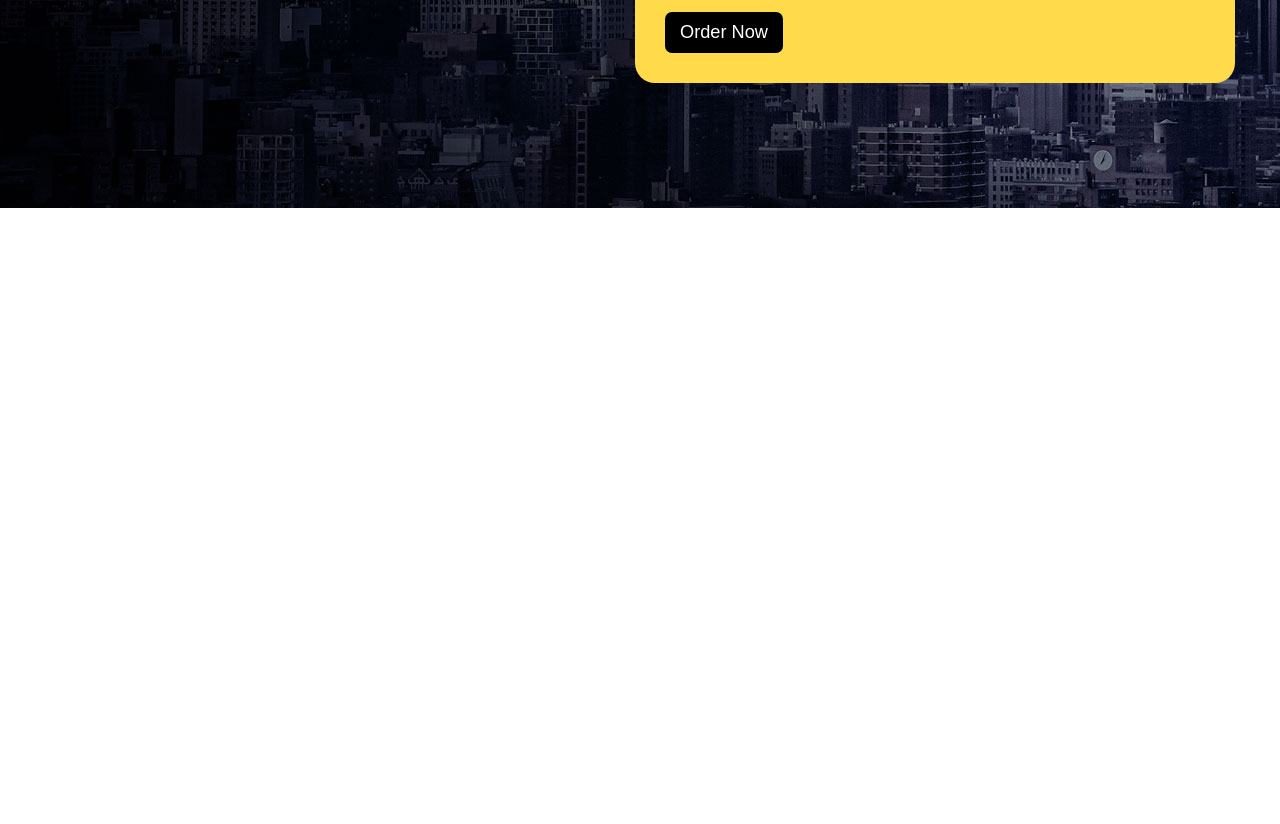
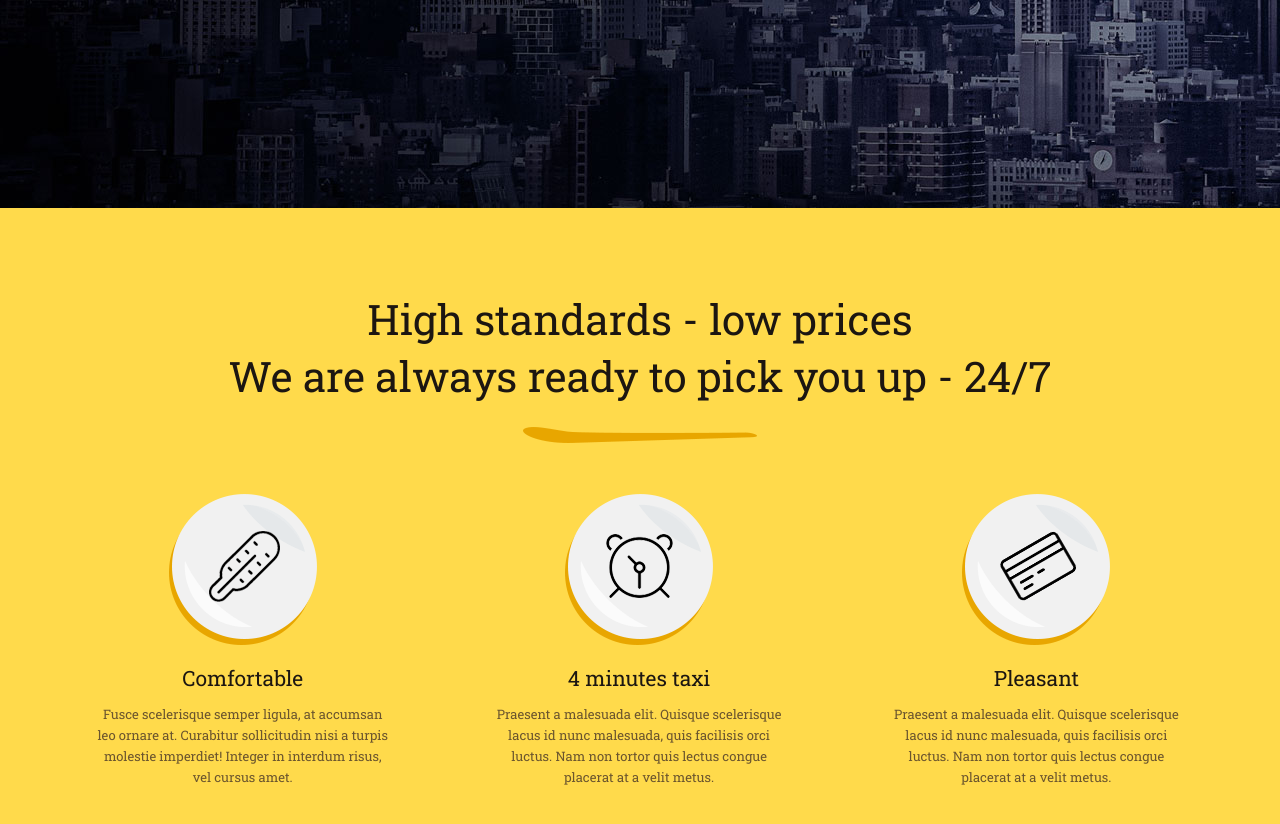
Before and after one commit to gokhanimen/taxi-landing-page, a plain HTML site: page index.html in a window 1280 px wide. Shown: the part 592-1416 px from the top of the page. Before the commit the page ends 800 px from the top, so only its background shows below. Drawn offline with Linux system fonts and the light colour scheme.

Commit message:
Standarts Area has been created and Header Area edited.

```diff
--- a/css/style.css
+++ b/css/style.css
@@ -6,11 +6,13 @@
     box-sizing: border-box;
 }
 
+html {
+    scroll-behavior: smooth;
+}
+
 body {
     font-family: 'Roboto Slab', serif;
     font-weight: normal;
-    background-image: url(./../img/home_taxi_header.jpg);
-    background-repeat: no-repeat;
 }
 
 .container {
@@ -27,6 +29,9 @@ body {
     height: 100px;
     line-height: 100px;
     width: 100%;
+    position: fixed;
+    top: 0;
+    background: rgba(0, 0, 0, .6);
 }
 
 .content {
@@ -71,10 +76,13 @@ body {
 
 /* Show Case İnfo */
 .show-case {
-    height: calc(100vh - 100px);
+    height: 100vh;
+    width: 100%;
     display: flex;
+    flex-direction: column;
     align-items: center;
-    justify-content: center;
+    background-image: url(./../img/home_taxi_header.jpg);
+    background-repeat: no-repeat;
 }
 
 .show-case-content {
@@ -83,6 +91,7 @@ body {
     align-items: center;
     justify-content: center;
     user-select: none;
+    margin-top: 60px;
 }
 
 .show-case-info {
@@ -182,3 +191,52 @@ body {
     border: none;
     cursor: pointer;
 }
+
+.standarts {
+    background: #FFDA4B;
+    width: 100%;
+    height: 100vh;
+    padding: 90px 0 40px 0;
+}
+
+.standarts-main-title {
+    font-size: 42px;
+    line-height: 42px;
+    text-align: center;
+    color: #1c1611;
+    margin: 0 0 15px 0;
+    font-weight: 400;
+}
+
+.standarts-item {
+    font-size: 13px;
+    line-height: 21px;
+    color: #6b552e;
+    padding: 0.61px 0.61px;
+}
+
+.standarts-item-img {
+    max-width: 100%;
+    margin: 15px 0 30px 0;
+}
+
+.standarts-title {
+    color: #1c1611;
+    font-size: 21px;
+    font-weight: 400;
+    line-height: 25px;
+    margin-top: 15px;
+}
+
+.standarts-desc {
+    color: #6b552e;
+    font-size: 13px;
+    line-height: 21px;
+    text-align: center;
+    padding: 13px 50px;
+}
+
+.standarts-list {
+    display: flex;
+    text-align: center;
+}
--- a/index.html
+++ b/index.html
@@ -7,8 +7,10 @@
     <title>Taxi Landing Page</title>
 </head>
 <body>
-    <!-- Header -->
-    <header class="header">
+    <!-- Show Case -->
+    <section id="show-case" class="show-case">
+            <!-- Header -->
+        <header class="header">
         <div class="container">
             <div class="content">
                 <a href="#show-case" class="logo"><img src="./img/taxi.png" alt="Taksi Logo"></a>
@@ -18,7 +20,7 @@
                             <a class="-active" href="#show-case">Order</a>
                         </li>
                         <li class="navigation-item">
-                            <a href="#">Standarts</a>
+                            <a href="#standarts">Standarts</a>
                         </li>
                         <li class="navigation-item">
                             <a href="#">Localizations</a>
@@ -33,10 +35,7 @@
                 </nav>
             </div>
         </div>
-    </header>
-
-    <!-- Show Case -->
-    <section id="show-case" class="show-case">
+        </header>
         <div class="container">
             <div class="show-case-content">
                 <article class="show-case-info">
@@ -70,5 +69,43 @@
             </div>
         </div>
     </section>
+    <!-- Standarts -->
+
+    <section id="standarts" class="standarts" >
+        <div class="container">
+            <div class="standarts-main-title">
+                <h3 class="standarts-main-title">High standards - low prices</h3>
+                <h3 class="standarts-main-title">We are always ready to pick you up - 24/7</h3>
+                <img  class="standarts-item-img" src="./img/home_taxi_heading_sep.png" alt="Başlık Ayırıcı">
+            </div>
+
+            <div class="standarts-list">
+                <div class="standarts-item">
+                    <img src="./img/home_taxi_iconbox_1.png" alt="Comfortable">
+                    <h4 class="standarts-title">Comfortable</h4>
+                    <div class="standarts-desc">
+                        Fusce scelerisque semper ligula, at accumsan leo ornare at. Curabitur sollicitudin nisi a turpis molestie imperdiet! Integer in interdum risus, vel cursus amet.
+                    </div>
+                </div>
+
+                <div class="standarts-item">
+                    <img src="./img/home_taxi_iconbox_2.png" alt="4 Minutes Taxi">
+                    <h4 class="standarts-title">4 minutes taxi</h4>
+                    <div class="standarts-desc">
+                        Praesent a malesuada elit. Quisque scelerisque lacus id nunc malesuada, quis facilisis orci luctus. Nam non tortor quis lectus congue placerat at a velit metus.
+                    </div>
+                </div>
+
+                <div class="standarts-item">
+                    <img src="./img/home_taxi_iconbox_3.png" alt="Pleasant">
+                    <h4 class="standarts-title">Pleasant</h4>
+                    <div class="standarts-desc">
+                        Praesent a malesuada elit. Quisque scelerisque lacus id nunc malesuada, quis facilisis orci luctus. Nam non tortor quis lectus congue placerat at a velit metus.
+                    </div>
+                </div>
+            </div>
+
+        </div>
+    </section>
 </body>
 </html>
```
